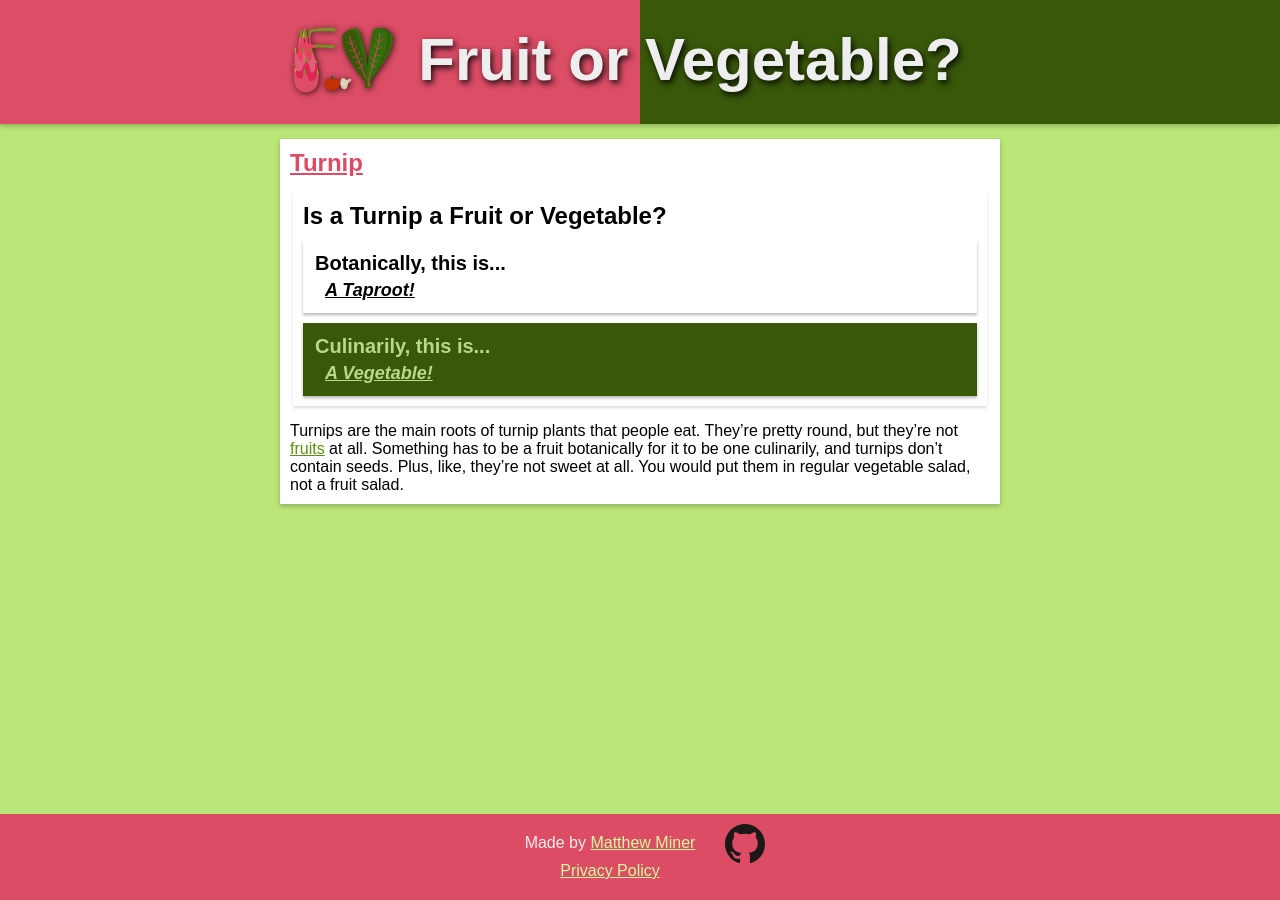
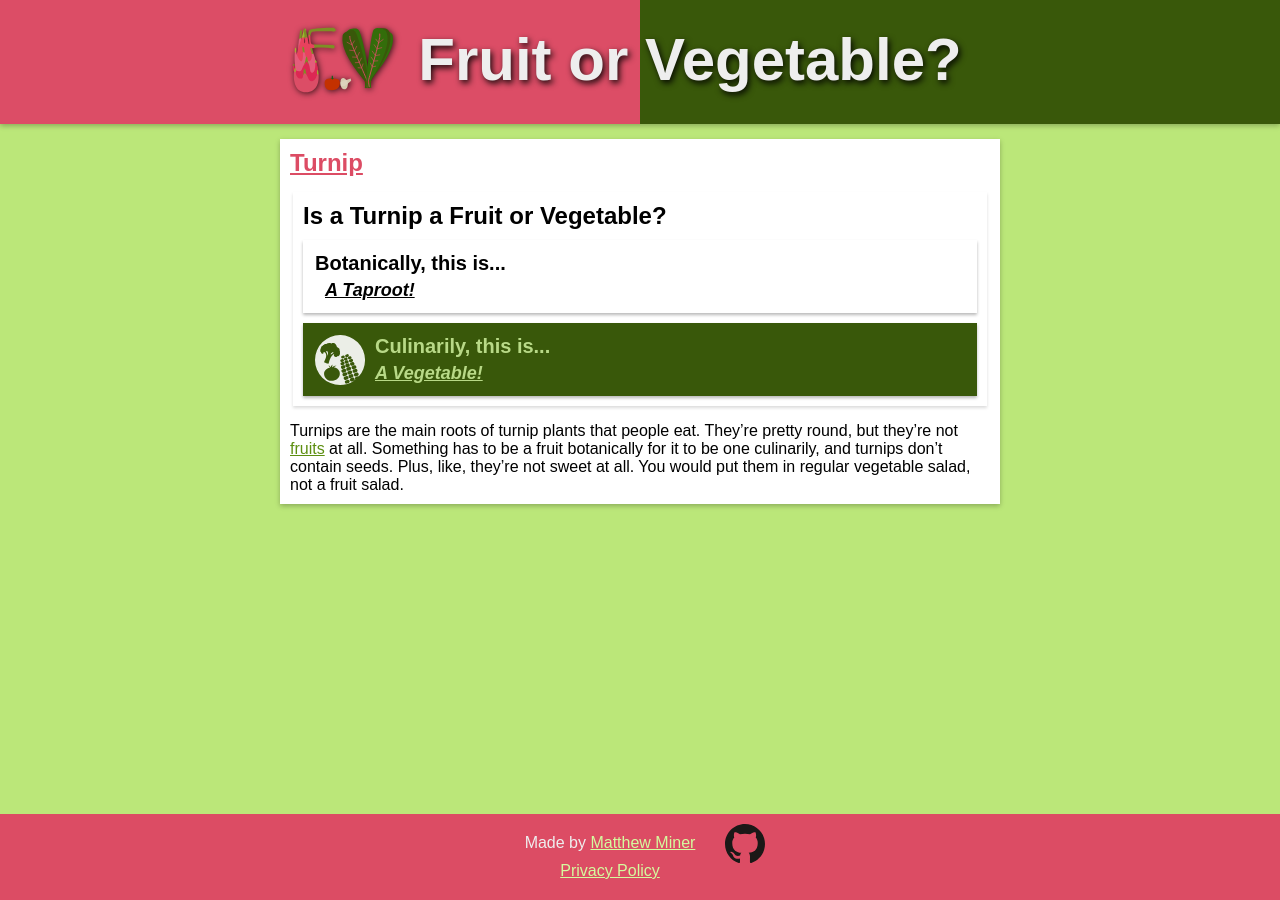
Before and after one commit to mminer237/fruitorvegetable, a Jekyll site: the page built from _items/turnip.md, in a window 1280 px wide. Built offline with Jekyll 4.4.1, drawn with Linux system fonts in a browser that asks for light colours.

Commit message:
Add vegetable icon

```diff
--- a/css/style.scss
+++ b/css/style.scss
@@ -280,8 +280,7 @@ figcaption {
 .vegetable.grain, .vegetable.grain a {
 	color: var(--vg-blend-text-color);
 }
-.seed::before {
-	background-image: url(/assets/icons/seeds.svg);
+.seed::before, .vegetable:not(.grain)::before {
 	background-repeat: no-repeat;
 	background-size: 50px 50px;
 	content: "";
@@ -290,6 +289,13 @@ figcaption {
 	padding-right: 10px;
 	opacity: 0.9;
 	width: 50px;
+}
+.seed::before {
+	background-image: url(/assets/icons/seeds.svg);
+}
+.vegetable:not(.grain)::before {
+	background-image: url(/assets/icons/vegetables.svg);
+	filter: unquote("invert()");
 }
 .case {
 	font-size: initial;
```
Also changed, not shown: assets/icons/vegetables.svg (added).
